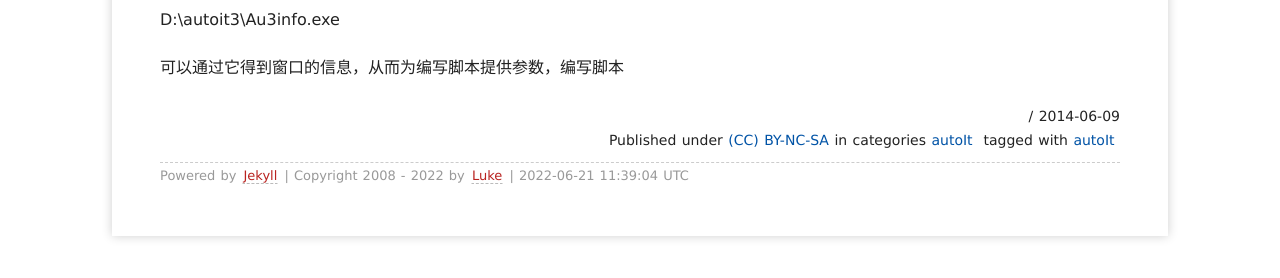
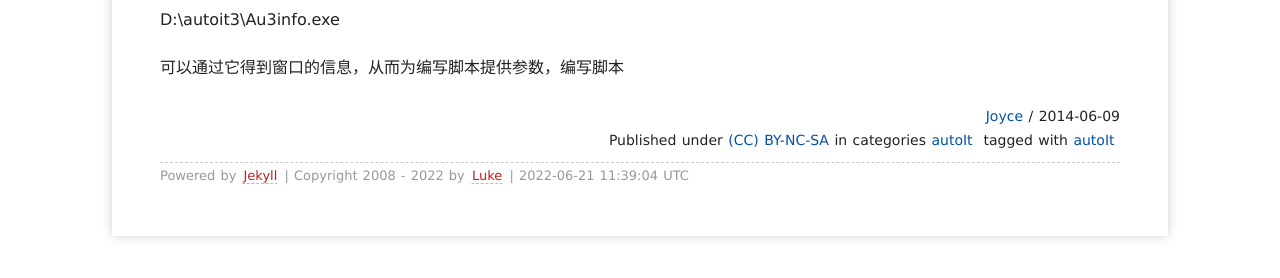
Before and after one commit to joycemhjrq/joycemhjrq.github.io, a Jekyll site: the page built from _posts/2014/2014-06-09-Autolt-常见操作.md, in a window 1280 px wide. Shown: the part 401-679 px from the top of the page. Built offline with Jekyll 4.4.1, drawn with Linux system fonts in a browser that asks for light colours; Markdown is read by kramdown in place of the engine named in the settings; comment, search, counter and statistics services are not loaded.

Commit message:
Update _config.yml

```diff
--- a/_config.yml
+++ b/_config.yml
@@ -1,3 +1,6 @@
-theme: jekyll-theme-minimal
-title: Octocat's homepage
-description: Bookmark this to keep an eye on my project updates!
+markdown: rdiscount
+permalink: /:year:month:day-:title/
+url: http://joycemhjrq.github.io
+author: Joyce
+pygments: true
+paginate: 24
```
